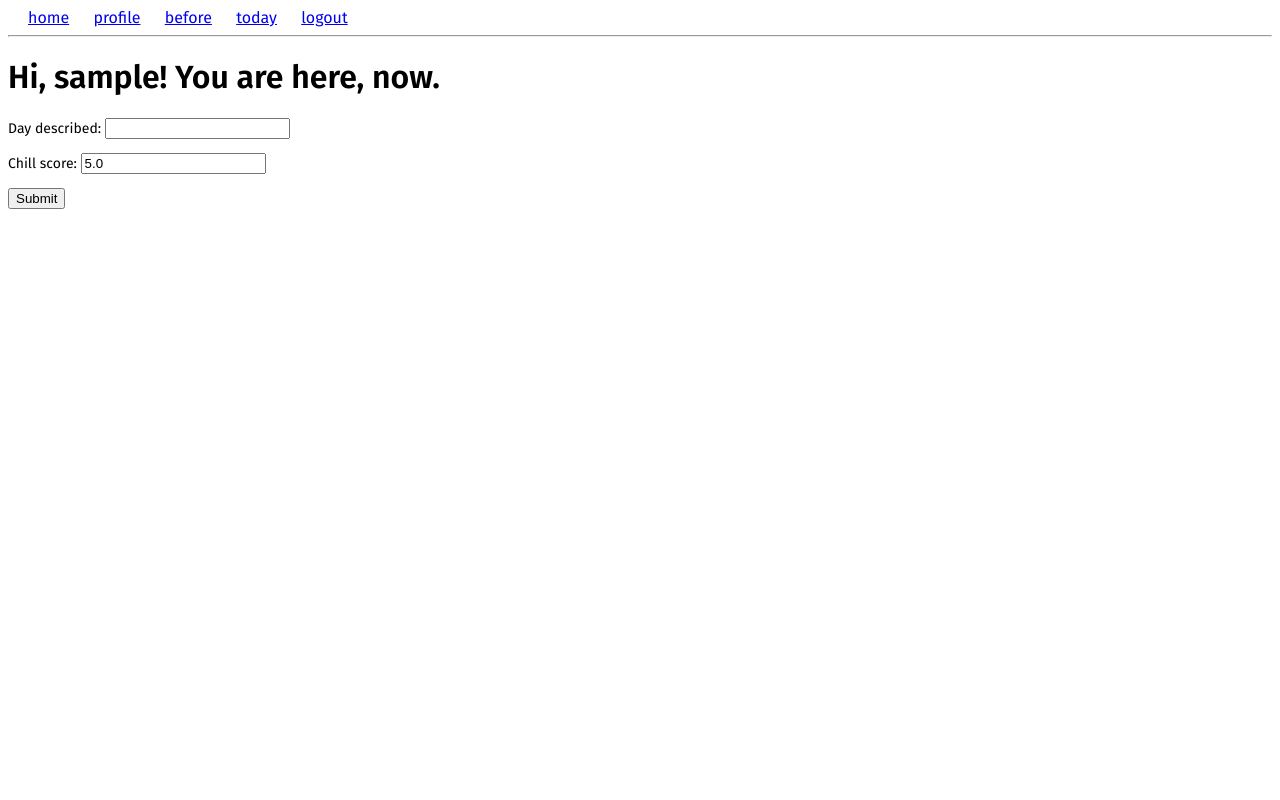
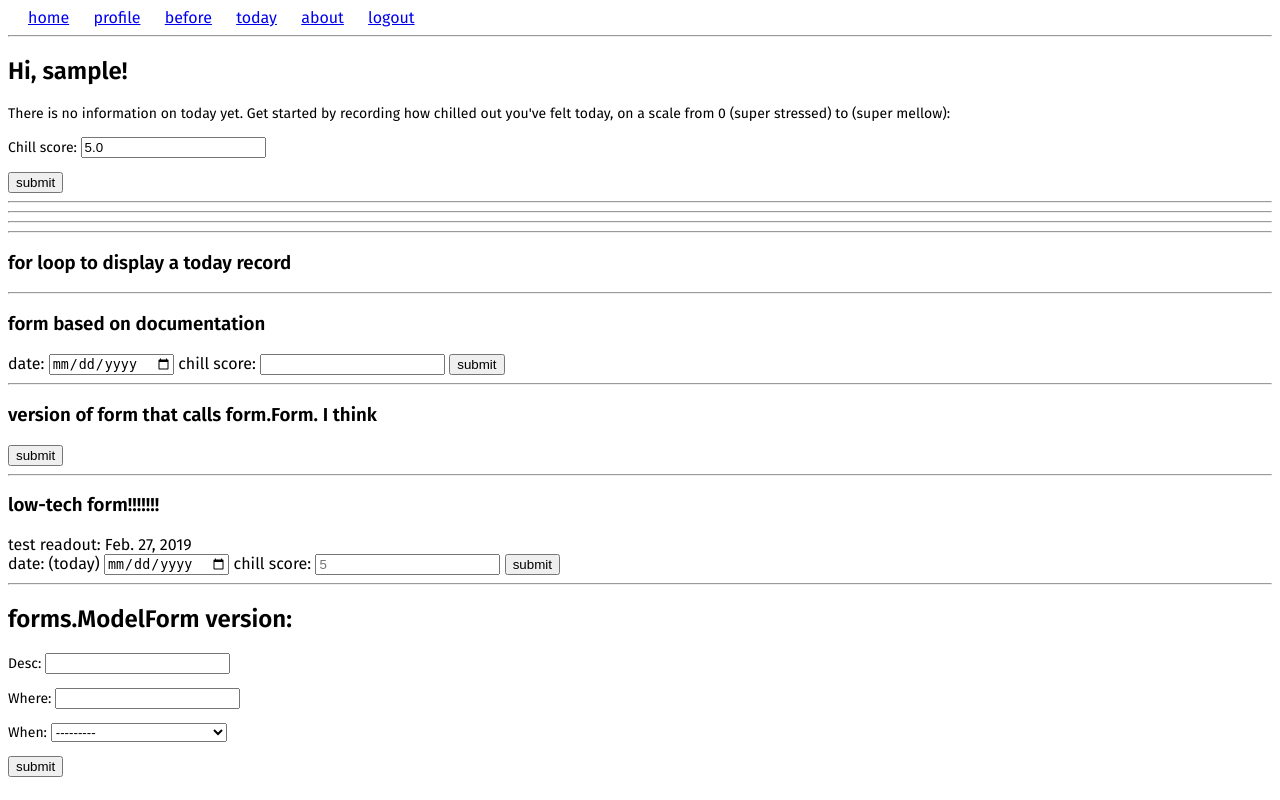
Before and after one commit to tam-en/here_now, a Django app: page /today in a window 1280 px wide. Run offline with Django 3.2, Linux system fonts and the light colour scheme; a user stored in the database is signed in; tables that the repository leaves empty hold one stand-in row (values such as "Sample post"); some libraries are stand-ins or nearby versions.

Commit message:
today page logic improving, default today form working

```diff
--- a/here_now_app/forms.py
+++ b/here_now_app/forms.py
@@ -1,21 +1,22 @@
 # main_app/forms.py
 from django import forms
 from .models import User, Day, Moment
+import datetime
 # from django.forms import ModelForm
 
 class DayForm(forms.ModelForm):
 	class Meta:
 		model = Day
-		fields = ['date', 'chill_score']
-	# date = forms.DateField(label="date")
-	# chill_score = forms.DecimalField(label="chill score")
+		fields = ['chill_score']
+
+class SimpleDayForm(forms.Form):
+	date = forms.DateField(label = 'date')
+	chill_score = forms.DecimalField(label = 'chill score', decimal_places=1,max_digits=3)
 
 class MomentForm(forms.ModelForm):
 	class Meta:
 		model = Moment
-		fields = ['desc', 'where']
-	# desc = forms.CharField(label="what")
-	# where = forms.CharField(label="where")
+		fields = ['desc', 'where', 'when']
 
 class LoginForm(forms.Form):
 	username = forms.CharField(label="User name", max_length=64)
--- a/here_now_app/models.py
+++ b/here_now_app/models.py
@@ -6,7 +6,7 @@ from django.forms import ModelForm
 
 # Create your models here.
 class Day(models.Model):
-	date = models.DateField('day described')
+	date = models.DateField('day described', default=datetime.datetime.now)
 	user = models.ForeignKey(User, on_delete=models.CASCADE)
 	chill_score = models.DecimalField(decimal_places=1,max_digits=3, default=5.0)
 
@@ -20,8 +20,3 @@ class Moment(models.Model):
 
 	def __str__(self):
 		return self.desc
-
-class MomentForm(ModelForm):
-	class Meta:
-		model = Moment
-		fields = ['desc', 'where']
--- a/here_now_app/templates/base.html
+++ b/here_now_app/templates/base.html
@@ -12,6 +12,7 @@
 			<a href="{% url 'profile' %}" class="nav">profile</a>
 			<a href="{% url 'before' %}" class="nav">before</a>
 			<a href="{% url 'today' %}" class="nav">today</a>
+			<a href="{% url 'about' %}" class="nav">about</a>
 			<a href="{% url 'logout' %}" class="nav">logout</a>
 		{% else %}
 			<a href="{% url 'about' %}" class="nav">about</a>
--- a/here_now_app/templates/profile.html
+++ b/here_now_app/templates/profile.html
@@ -7,5 +7,4 @@
 
 <hr/>
 
-
 {% endblock %}
--- a/here_now_app/templates/today.html
+++ b/here_now_app/templates/today.html
@@ -3,12 +3,111 @@
 
 {% block content %}
 
-<h1>Hi, {{ user.username }}! You are here, now.</h1>
+<h2>Hi, {{ user.username }}!</h2>
 
-<form method="POST" action="post_today">
+<div>
+	{% if today_exists == False %}
+		<p>There is no information on today yet. Get started by recording how chilled out you've felt today, on a scale from 0 (super stressed) to (super mellow):</p>
+		<form method="POST" action="post_day">
+			{% csrf_token %}
+			{{ form1.as_p}}
+			<input type="submit" name="form1" value="submit" />
+		</form>
+	{% else %}
+		{% for day in days %}
+			{% if day.date == now %}
+				<h3>Today is {{day.date}}</h3>
+				<p>you've recorded a chill score of <strong>{{day.chill_score}}</strong> for today.</p>
+				{% if day.moment_set.all %}
+					<h4>Nice moments from today so far:</h4>
+					{% for moment in day.moment_set.all %}
+						<p><strong>{{moment.where}}:</strong> {{moment.desc}}</p>
+					{% endfor %}
+				{% else %}
+					<p>What moments would you like to record from today?</p>
+				{% endif %}
+			{% endif %}
+		{% endfor %}
+		<form method="POST" action="post_moment">
+			{% csrf_token %}
+			{{ form2.as_p}}
+			<input type="submit" name="form2" value="submit" />
+		</form>
+
+	{% endif %}
+
+</div>
+
+<hr/>
+<hr/>
+<hr/>
+<hr/>
+
+<div>
+	<h3>for loop to display a today record</h3>
+	{% if days %}
+		{% for day in days %}
+			{% if day.date == now %}
+				<h2>{{day.date}}</h2>
+				<p>chill score: {{day.chill_score}}</p>
+				{% if day.moment_set.all %}
+					<h4>Nice moments from today so far:</h4>
+					{% for moment in day.moment_set.all %}
+						<p><strong>{{moment.where}}:</strong> {{moment.desc}}</p>
+					{% endfor %}
+				{% else %}
+					<p>(no moments recorded for today yet)</p>
+				{% endif %}
+				<hr />
+			{% endif %}
+		{% endfor %}
+	{% else %}
+		<p>ain't no days yet</p>
+	{% endif %}
+	<hr/>
+</div>
+
+<h3>form based on documentation</h3>
+<form action="post_day" method="post">
+    {% csrf_token %}
+	<label for="date">date:</label>
+	<input id="date" type="date" name="date" required>
+	<label for="chill_score">chill score:</label>
+	<input id="chill_score" type="decimal" name="chill_score">
+	<input type="submit" name="form3" value="submit">
+</form>
+<hr/>
+
+
+<h3>version of form that calls form.Form. I think</h3>
+<form action="post_day" method="post">
+    {% csrf_token %}
+    {{ form3 }}
+    <input type="submit" name="form3" value="submit">
+</form>
+<hr/>
+
+
+<h3>low-tech form!!!!!!!</h3>
+test readout: {{now}}
+<form action="post_day" method="POST">
+  {% csrf_token %}
+  <label>date: (today) </label>
+  <input type="date" name="date"/>
+  <label>  chill score: </label>
+  <input type="decimal" name="chill_score" placeholder="5"/>
+  <input type="submit" value="submit"/>
+</form>
+<hr/>
+
+<h2>forms.ModelForm version:</h2>
+
+
+<form method="POST" action="post_moment">
 	{% csrf_token %}
-	{{ form.as_p}}
-	<input type="submit" value="Submit" />
+	{{ form2.as_p}}
+	<input type="submit" name="form2" value="submit" />
 </form>
 
+
 {% endblock %}
--- a/here_now_app/urls.py
+++ b/here_now_app/urls.py
@@ -13,9 +13,10 @@ urlpatterns = [
 	path('logout/', views.logout_view, name="logout"),
 	path('signup', views.signup, name="signup"),
 	path('about', views.about, name="about"),
-	path('day/<int:day_id>', views.day, name="day"),
+	# path('day/<int:day_id>', views.day, name="day"),
 	path('today', views.today, name="today"),
-	path('post_today', views.post_today, name="post_today"),
+	path('post_day', views.post_day, name="post_day"),
+	path('post_moment', views.post_moment, name="post_moment"),
 	# path('before/<user_id>', views.before, name='before')
 	path('before/', views.before, name='before')
 ]
--- a/here_now_app/views.py
+++ b/here_now_app/views.py
@@ -1,47 +1,41 @@
 from django.shortcuts import render, redirect
 from django.http import HttpResponse, HttpResponseRedirect
 from .models import Day, Moment
-from .forms import LoginForm, DayForm, MomentForm
+from .forms import LoginForm, DayForm, MomentForm, SimpleDayForm
 from django.contrib.auth.models import User
 from django.contrib.auth import authenticate, login, logout
 from django.contrib.auth.forms import UserCreationForm
 import datetime
 
-
 def index(request):
 	return render(request, 'index.html')
 
 def signup(request):
-    if request.method == 'POST':
-        form = UserCreationForm(request.POST)
-        if form.is_valid():
-            form.save()
-            username = form.cleaned_data.get('username')
-            raw_password = form.cleaned_data.get('password1')
-            user = authenticate(username=username, password=raw_password)
-            login(request, user)
-            return redirect('/')
-    else:
-        form = UserCreationForm()
-    return render(request, 'signup.html', {'form': form})
+	if request.method == 'POST':
+		form = UserCreationForm(request.POST)
+		if form.is_valid():
+			form.save()
+			username = form.cleaned_data.get('username')
+			raw_password = form.cleaned_data.get('password1')
+			user = authenticate(username=username, password=raw_password)
+			login(request, user)
+			return HttpResponseRedirect('/today', {'user': user})
+	else:
+		form = UserCreationForm()
+	return render(request, 'signup.html', {'form': form})
 
 def login_view(request):
 	context = {'error':False}
-	print('step one')
 	if request.method == 'POST':
 		# if post, then authenticate (user submitted username and password)
-		print('step two')
 		form = LoginForm(request.POST)
 		if form.is_valid():
 			u = form.cleaned_data['username']
 			p = form.cleaned_data['password']
 			user = authenticate(username = u, password = p)
-			print('step three, user=')
 			if user is not None:
 				if user. is_active:
-					print('step four')
 					login(request, user)
-					print('step five')
 					return HttpResponseRedirect('/today', {'user': user})
 				else:
 					print("The account has been disabled.")
@@ -57,31 +51,41 @@ def logout_view(request):
 	return HttpResponseRedirect('/')
 
 def profile(request):
-	# user = User.objects.get(username=request.user.id)
 	return render(request, 'profile.html')
 
 def about(request):
 	return render(request, 'about.html')
 
 def today(request):
-	form = DayForm()
-	return render(request, 'today.html', {'form': form})
+	days = list(Day.objects.filter(user_id=request.user.id).order_by('-date')) # to convert days from query string to list
+	now = datetime.datetime.today().date()
+	today_exists = False
+	today_day = None
+	for day in days:
+		if day.date == now:
+			today_exists = True
+			today_day = list(Day.objects.filter(user_id=request.user.id).filter(date=now))
+	form1 = DayForm()
+	form2 = MomentForm()
+	form3 = SimpleDayForm()
+	print("NOW =", now)
+	return render(request, 'today.html', {'form1': form1, 'form2': form2, 'days': days, 'now': now, 'today_exists': today_exists, 'today_day': today_day})
 
-def post_today(request):
-	print("request.user=", request.user.id)
-	print("request.POST=", request.POST)
-	form = DayForm(request.POST)
-	if form.is_valid():
-		# form.save()
-		day = form.save(commit=False)
+def post_day(request):
+	form1 = DayForm(request.POST)
+	if form1.is_valid():
+		day = form1.save(commit=False)
 		day.user_id = request.user.id
 		day.save()
 		return HttpResponseRedirect('/today')
 
-def day(request, day_id):
-	day = Day.objects.get(id=day_id)
-	moments = list(Moment.objects.filter(when_id=day_id))
-	return render(request, 'day.html', {'day': day, 'moments': moments})
+def post_moment(request):
+	form2 = MomentForm(request.POST)
+	users_dates = list(Day.objects.filter(user_id=request.user.id).order_by('-date'))
+	if form2.is_valid():
+		moment = form2.save(commit=False)
+		moment.save()
+		return HttpResponseRedirect('/today')
 
 def before(request):
 	days = list(Day.objects.filter(user_id=request.user.id).order_by('-date')) # to convert days from query string to list
@@ -90,3 +94,8 @@ def before(request):
 		return render(request, 'before.html', {'days': days, 'now': now })
 	else:
 		return render(request, 'before.html', {'days': None, 'now': now })
+
+# def day(request, day_id):
+# 	day = Day.objects.get(id=day_id)
+# 	moments = list(Moment.objects.filter(when_id=day_id))
+# 	return render(request, 'day.html', {'day': day, 'moments': moments})
```
Also changed, not shown: here_now_app/templates/before.html (+4 -12 lines), db.sqlite3 (deleted), 1 other file.
